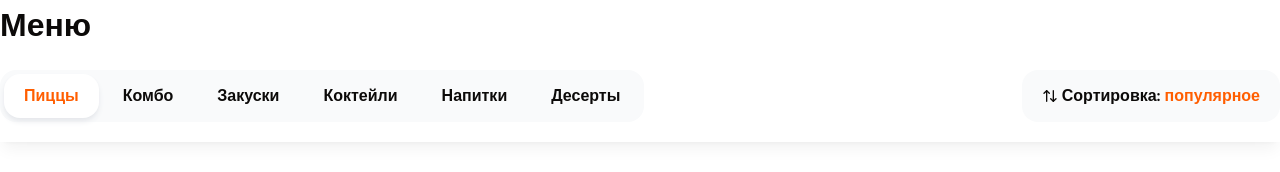
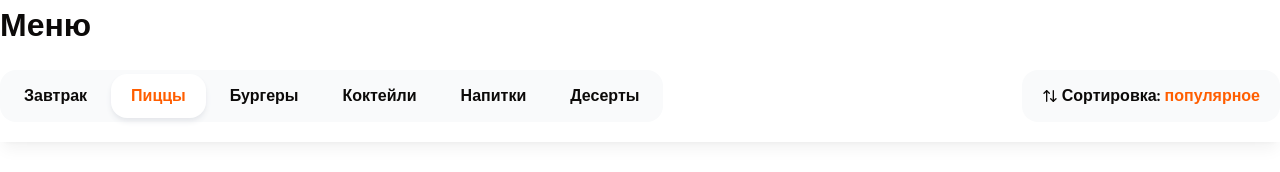
Before and after one commit to Mitrofanna/nice-app, a Next.js app: page / in a window 1280 px wide. Shown: the part 147-319 px from the top of the page. Built offline with nearby package versions, Linux system fonts and the light colour scheme.

Commit message:
реализует переход к нужному списку по клику и меняет цвет

```diff
--- /dev/null
+++ b/app/store/category.ts
@@ -0,0 +1,11 @@
+import { create } from 'zustand';
+
+interface State {
+  activeId: number;
+  setActiveId: (activeId: number) => void;
+}
+
+export const useCategoryStore = create<State>()((set) => ({
+  activeId: 1,
+  setActiveId: (activeId: number) => set({ activeId }),
+}));
--- a/components/shared/categories.tsx
+++ b/components/shared/categories.tsx
@@ -1,3 +1,6 @@
+'use client';
+
+import { useCategoryStore } from '@/app/store/category';
 import { cn } from '@/lib/utils';
 import React from 'react';
 
@@ -5,20 +8,28 @@
   className?: string;
 }
 
-const cats = ['Пиццы', 'Комбо', 'Закуски', 'Коктейли', 'Напитки', 'Десерты'];
-const activeIndex = 0;
+const categoryItems = [
+  { id: 1, name: 'Завтрак' },
+  { id: 2, name: 'Пиццы' },
+  { id: 3, name: 'Бургеры' },
+  { id: 4, name: 'Коктейли' },
+  { id: 5, name: 'Напитки' },
+  { id: 6, name: 'Десерты' },
+];
 
 export const Categories: React.FC<React.PropsWithChildren<Props>> = ({ className }) => {
+  const categoryActiveId = useCategoryStore((state) => state.activeId);
   return (
     <div className={cn('inline-flex gap-1 bg-gray-50 p-1 rounded-2xl', className)}>
-      {cats.map((cat, index) => (
+      {categoryItems.map((item) => (
         <a
+          href={'#' + item.name}
           className={cn(
             'flex items-center font-bold h-11  rounded-2xl px-5',
-            activeIndex === index && 'bg-white shadow-md shadow-gray-200 text-primary',
+            categoryActiveId === item.id && 'bg-white shadow-md shadow-gray-200 text-primary',
           )}
-          key={index}>
-          <button>{cat}</button>
+          key={item.id}>
+          <button>{item.name}</button>
         </a>
       ))}
     </div>
--- a/components/shared/products-list.tsx
+++ b/components/shared/products-list.tsx
@@ -4,6 +4,7 @@
 import { useIntersection } from 'react-use';
 import { Title, ProductCard } from '.';
 import { cn } from '@/lib/utils';
+import { useCategoryStore } from '@/app/store/category';
 
 interface Props {
   title: string;
@@ -25,9 +26,11 @@
     threshold: 0.4,
   });
 
+  const setActiveCategoryId = useCategoryStore((state) => state.setActiveId);
+
   React.useEffect(() => {
     if (intersection?.isIntersecting) {
-      console.log(title, categoryId);
+      setActiveCategoryId(categoryId);
     }
   }, [intersection?.isIntersecting, title, categoryId]);
 
--- a/package.json
+++ b/package.json
@@ -25,7 +25,8 @@
     "react-use": "^17.5.1",
     "tailwind-merge": "^2.5.4",
     "tailwindcss-animate": "^1.0.7",
-    "vaul": "^1.1.1"
+    "vaul": "^1.1.1",
+    "zustand": "^5.0.1"
   },
   "devDependencies": {
     "@types/node": "^20",
```
Also changed, not shown: 1 other file (tests, documents, lock files or other folders).
